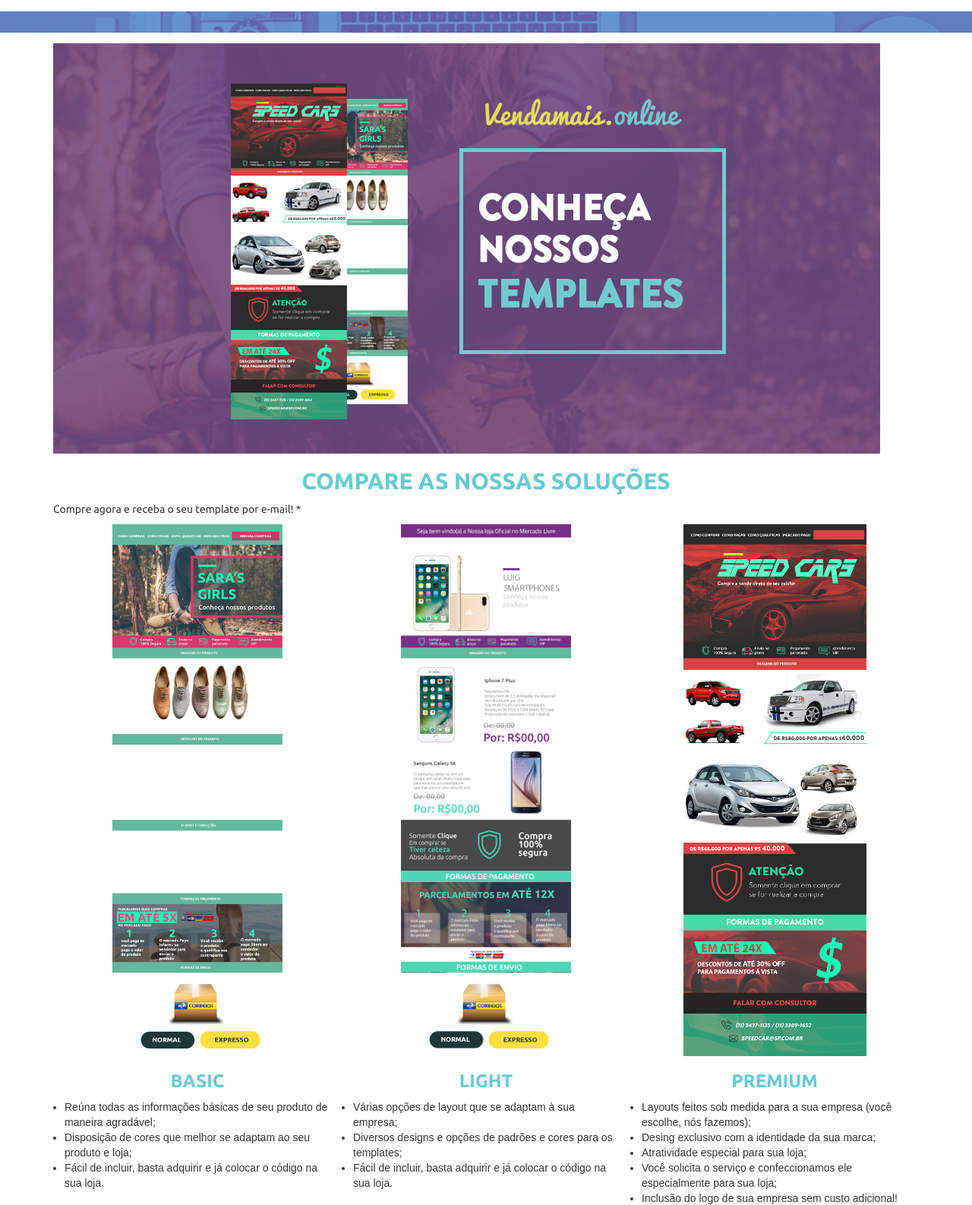
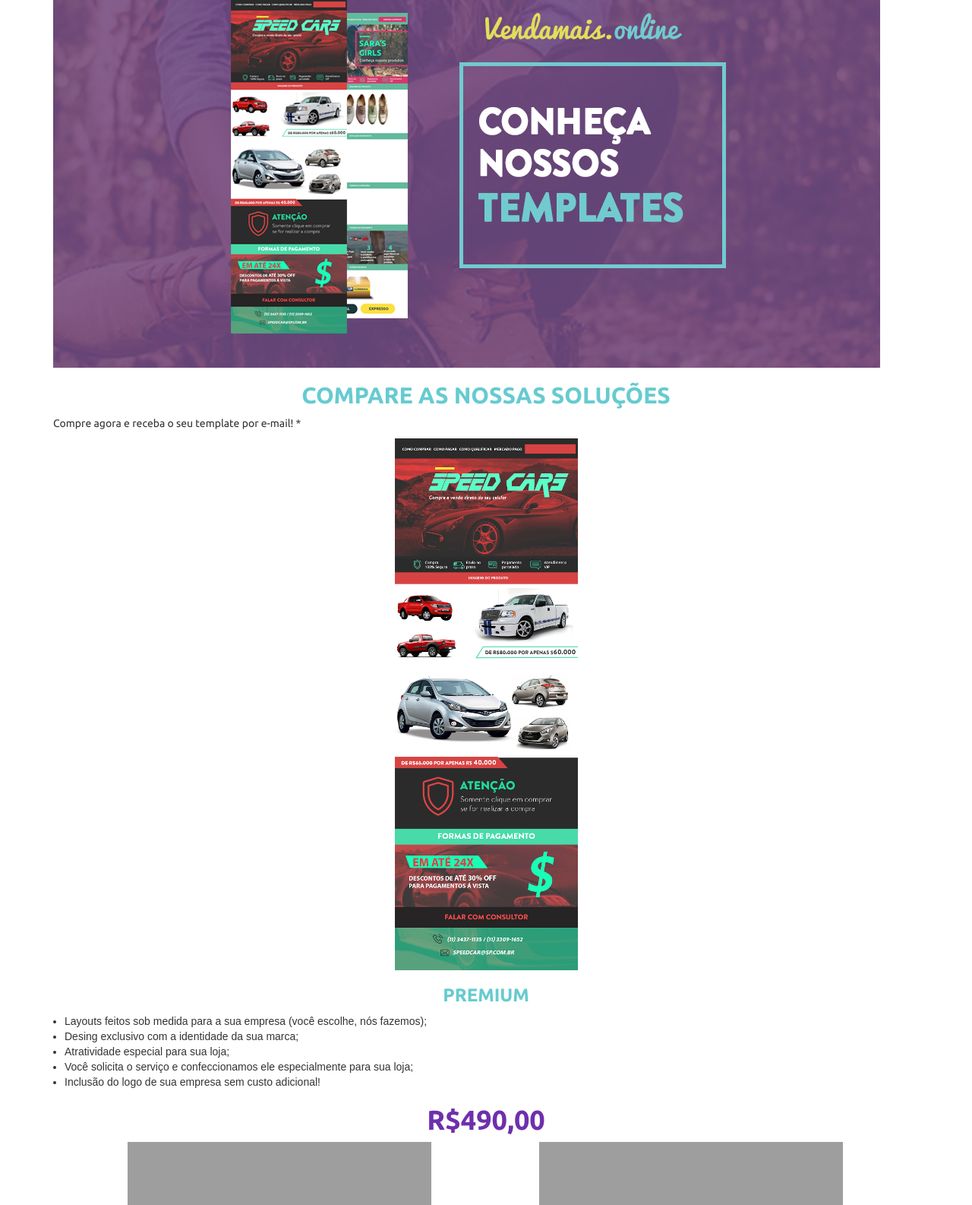
Before and after one commit to brunogeronimo/mercadolivre-gama, a PHP site: page / in a window 1280 px wide; the page is wider, and only the part inside the window is pictured. Shown: the part 2874-4460 px from the top of that part at 76% size. Run offline with PHP 8.4, Linux system fonts and the light colour scheme; grey boxes are pictures that could not be loaded.

Commit message:
Reajuste de precos

```diff
--- a/css/style.css
+++ b/css/style.css
@@ -126,7 +126,7 @@
   color: #fff;
 }
 
-.image-center{
+.centralize-content{
   text-align: center;
 }
 
--- a/index.html
+++ b/index.html
@@ -109,9 +109,36 @@
       <div class="cut-line"></div>
       <div class="container">
         <div class="row">
-            <img class="img-responsive" src="/images/banner_logo.jpeg">
-            <h2>Template <b>PREMIUM</b> + <b>LOGOTIPO</b> por apenas</h2>
-            <h1>R$200,00</h1>
+          <h2>Logotipo por</h2>
+          <h1>R$450,00</h1>
+          <div class="row centralize-text">
+            <div class="coll-lg-6 col-sm-6 col-xs-12">
+              <!-- PAGSEGURO -->
+              <form action="https://pagseguro.uol.com.br/checkout/v2/payment.html" method="post" target="_blank">
+                <input type="hidden" name="code" value="3D09EA23CACA50B774A10FBA63E756FE" />
+                <input type="hidden" name="iot" value="button" />
+                <input type="image" src="https://stc.pagseguro.uol.com.br/public/img/botoes/pagamentos/120x53-comprar-laranja.gif" name="submit" alt="Pague com PagSeguro - é rápido, grátis e seguro!" />
+              </form>
+              <!-- PAGSEGURO -->
+            </div>
+            <div class="coll-lg-6 col-sm-6 col-xs-12">
+              <!-- PAYPAL -->
+              <form action="https://www.paypal.com/cgi-bin/webscr" method="post" target="_blank">
+                <input type="hidden" name="cmd" value="_s-xclick">
+                <input type="hidden" name="hosted_button_id" value="J4BS9C92JY9GG">
+                <input type="image" src="https://www.paypalobjects.com/pt_BR/BR/i/btn/btn_buynowCC_LG.gif" border="0" name="submit" alt="PayPal - A maneira fácil e segura de enviar pagamentos online!">
+                <img alt="" border="0" src="https://www.paypalobjects.com/pt_BR/i/scr/pixel.gif" width="1" height="1">
+              </form>
+              <!-- PAYPAL -->
+            </div>
+          </div>
+        </div>
+      </div>
+      <div class="cut-line"></div>
+      <div class="container">
+        <div class="row">
+          <h2>Template <b>PREMIUM</b> + <b>LOGOTIPO</b> por</h2>
+          <h1>R$790,00</h1>
           <div class="container-fluid">
             <div class="row" style="text-align: center;">
               <div class="col-lg-6 col-sm-6 col-xs-12">
@@ -127,7 +154,7 @@
               <div class="col-lg-6 col-sm-6 col-xs-12">
                 <!--PAGSEGURO-->
                 <form action="https://pagseguro.uol.com.br/checkout/v2/payment.html" method="post" target="_blank">
-                    <input type="hidden" name="code" value="8A8BC227DDDD4AB0049A2FA835A0F9CF" />
+                  <input type="hidden" name="code" value="A9514638F0F0D71444890FA0DBAEE327" />
                   <input type="hidden" name="iot" value="button" />
                   <input type="image" src="https://stc.pagseguro.uol.com.br/public/img/botoes/pagamentos/120x53-comprar-laranja.gif" name="submit" alt="Pague com PagSeguro - é rápido, grátis e seguro!" />
                 </form>
@@ -143,87 +170,9 @@
         <div class="row">
           <img class="img-responsive" src="/images/banner_promote.png">
           <h2 id="comparativo">Compare as nossas soluções</h2>
-          <p>Compre agora e receba o seu template por e-mail! *</b></p>
-          <div class="product col-lg-4 col-sm-4 col-xs-12">
-            <div class="template-image image-center">
-              <a href="/images/templates/sapatos.png" target="_blank">
-                <img src="/images/templates/sapatos.png">
-              </a>
-            </div>
-            <h3>BASIC</h3>
-            <div>
-              <ul>
-                <li>Reúna todas as informações básicas de seu produto de maneira agradável;</li>
-                <li>Disposição de cores que melhor se adaptam ao seu produto e loja;</li>
-                <li>Fácil de incluir, basta adquirir e já colocar o código na sua loja.</li>
-              </ul>
-            </div>
-            <div>
-              <h1>R$12,99</h1>
-            </div>
-            <div class="container-fluid">
-              <div class="col-lg-6 col-sm-6 col-xs-12">
-                <!--PAYPAL-->
-                <form class="payment-form" action="https://www.paypal.com/cgi-bin/webscr" method="post" target="_blank">
-                  <input type="hidden" name="cmd" value="_s-xclick">
-                  <input type="hidden" name="hosted_button_id" value="5SWQU5N2GQPDU">
-                  <input type="image" src="https://www.paypalobjects.com/pt_BR/BR/i/btn/btn_buynowCC_LG.gif" border="0" name="submit" alt="PayPal - A maneira fácil e segura de enviar pagamentos online!">
-                  <img alt="" border="0" src="https://www.paypalobjects.com/pt_BR/i/scr/pixel.gif" width="1" height="1">
-                </form>
-                <!--END PAYPAL-->
-              </div>
-              <div class="col-lg-6 col-sm-6 col-xs-12">
-                <!--PAGSEGURO-->
-                <form class="payment-form" action="https://pagseguro.uol.com.br/checkout/v2/payment.html" method="post" target="_blank">
-                  <input type="hidden" name="code" value="4B11B0B96D6D4A56640C9F8C6C42947D" />
-                  <input type="hidden" name="iot" value="button" />
-                  <input type="image" src="https://stc.pagseguro.uol.com.br/public/img/botoes/pagamentos/120x53-comprar-laranja.gif" name="submit" alt="Pague com PagSeguro - é rápido, grátis e seguro!" />
-                </form>
-                <!--END PAGSEGURO-->
-              </div>
-            </div>
-          </div>
-          <div class="product col-lg-4 col-sm-4 col-xs-12">
-            <div class="template-image image-center">
-                <a href="/images/templates/smartphone.png" target="_blank">
-                  <img src="/images/templates/smartphone.png">
-                </a>
-            </div>
-            <h3>LIGHT</h3>
-            <div>
-              <ul>
-                <li>Várias opções de layout que se adaptam à sua empresa;</li>
-                <li>Diversos designs e opções de padrões e cores para os templates;</li>
-                <li>Fácil de incluir, basta adquirir e já colocar o código na sua loja.</li>
-              </ul>
-            </div>
-            <div>
-              <h1>R$24,99</h1>
-            </div>
-            <div class="container-fluid">
-              <div class="col-lg-6 col-sm-6 col-xs-12">
-                <!--PAYPAL-->
-                <form class="payment-form" action="https://www.paypal.com/cgi-bin/webscr" method="post" target="_blank">
-                  <input type="hidden" name="cmd" value="_s-xclick">
-                  <input type="hidden" name="hosted_button_id" value="EV3WARJEH2H5S">
-                  <input type="image" src="https://www.paypalobjects.com/pt_BR/BR/i/btn/btn_buynowCC_LG.gif" border="0" name="submit" alt="PayPal - A maneira fácil e segura de enviar pagamentos online!">
-                  <img alt="" border="0" src="https://www.paypalobjects.com/pt_BR/i/scr/pixel.gif" width="1" height="1">
-                </form>
-                <!--END PAYPAL-->
-              </div>
-              <div class="col-lg-6 col-sm-6 col-xs-12">
-                <!--PAGSEGURO-->
-                <form class="payment-form" action="https://pagseguro.uol.com.br/checkout/v2/payment.html" method="post" target="_blank">
-                  <input type="hidden" name="code" value="77E6DE88E8E8572DD451BF9C795D9559" />
-                  <input type="hidden" name="iot" value="button" />
-                  <input type="image" src="https://stc.pagseguro.uol.com.br/public/img/botoes/pagamentos/120x53-comprar-laranja.gif" name="submit" alt="Pague com PagSeguro - é rápido, grátis e seguro!" />
-                </form>
-                <!--END PAGSEGURO-->
-              </div>
-            </div>
-          </div>
-          <div class="product col-lg-4 col-sm-4 col-xs-12">
-            <div class="template-image image-center">
+          <p>Compre agora e receba o seu template por e-mail! *</p>
+          <div class="product col-lg-12 col-sm-12 col-xs-12">
+            <div class="template-image centralize-content">
               <a href="/images/templates/carro.jpg" target="_blank">
                 <img src="/images/templates/carro.jpg">
               </a>
@@ -238,10 +187,10 @@
                 <li>Inclusão do logo de sua empresa sem custo adicional!</li>
               </ul>
             </div>
-            <div>
-              <h1>R$89,99</h1>
+            <div class="centralize-content">
+              <h1>R$490,00</h1>
             </div>
-            <div class="container-fluid">
+            <div class="container-fluid centralize-content">
               <div class="col-lg-6 col-sm-6 col-xs-12">
                 <!--PAYPAL-->
                 <form class="payment-form" action="https://www.paypal.com/cgi-bin/webscr" method="post" target="_blank">
@@ -254,8 +203,8 @@
               </div>
               <div class="col-lg-6 col-sm-6 col-xs-12">
                 <!--PAGSEGURO-->
-                <form class="payment-form" action="https://pagseguro.uol.com.br/checkout/v2/payment.html" method="post" target="_blank">
-                  <input type="hidden" name="code" value="35330650BEBE97EEE4125F983DE088C8" />
+                <form action="https://pagseguro.uol.com.br/checkout/v2/payment.html" method="post" target="_blank">
+                  <input type="hidden" name="code" value="D802F69F9797D58BB4BD4F97C56303ED" />
                   <input type="hidden" name="iot" value="button" />
                   <input type="image" src="https://stc.pagseguro.uol.com.br/public/img/botoes/pagamentos/120x53-comprar-laranja.gif" name="submit" alt="Pague com PagSeguro - é rápido, grátis e seguro!" />
                 </form>
@@ -263,11 +212,11 @@
               </div>
             </div>
           </div>
-          <p class="justify-text">Os pagamentos são feitos através do PayPal ou PagSeguro, garantindo assim segurança total nas transações.
-Em todos os planos, a entrega será feita para o e-mail cadastrado nas plataformas de pagamento. Para os planos <b>basic</b> e <b>light</b>, a entrega será feita em até 24h úteis após a confirmação de pagamento do banco. Para o plano <b>premium</b>, o prazo para a confecção do seu template exclusivo é de 48h úteis após a confirmação de pagamentos. Em alguns casos será necessário obter mais informações após a compra a respeito da temática do anúncio para desenvolver o template premium devido ao tamanho da personalização. Nesses casos, o prazo de 48h passará a contar somente <b>após</b> o envio das informações por parte do cliente.
-No caso dos clientes <b>light</b> e <b>premium</b>, entraremos em contato (através de e-mail ou telefone) para o repasse das informações necessárias para a personalização.</p>
+          <p class="justify-text">Os pagamentos são feitos através do PayPal ou PagSeguro, garantindo assim total segurança nas transações. A entrega será feita para o e-mail cadastrado nas plataformas de pagamento. O prazo será definido de acordo com o projeto, sendo informado após o pagamento e a negociação entre o cliente e a nossa equipe. Caso haja discordância com o prazo estipulado, o cliente terá a compra estornada em sua totalidade e o projeto será cancelado. Caso o cliente desista do projeto após a confirmação via e-mail, a porcentagem do reembolso será definida de acordo com o quanto do projeto já foi desenvolvido, limitando-se a no máximo 40% do valor pago, exceto quando a falha para que o projeto prossiga for da equipe do Venda Mais Online, e não do cliente.</p>
         </div>
       </div>
+
+
       <div class="footer-blog-info">
         <div class="container">
               <a href="http://blog.vendamais.online" target="_blank">Conheça também o nosso blog!</a>
```
Lines whose indentation alone changed are shown as unchanged.
